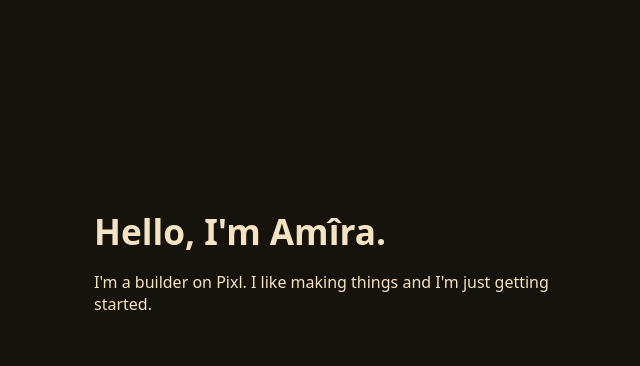
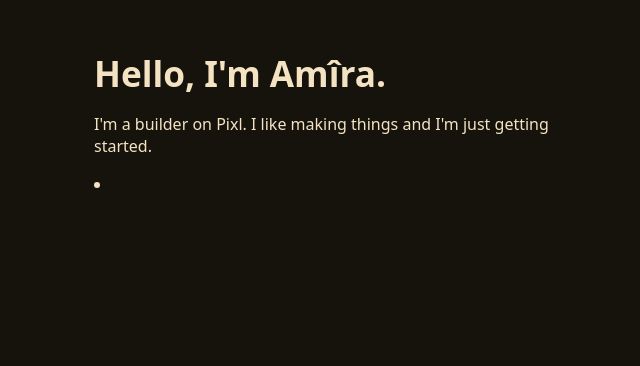
Before and after one commit to AAA-like-the-batterie/builderpage, a plain HTML site: page index.html in a window 1280 px wide. Shown: the part 131-497 px from the top of the page, without its empty margins (290-930 px from the left). Drawn offline with Linux system fonts and the light colour scheme.

Commit message:
Revert "Merge branch 'main' of https://github.com/AAA-like-the-batterie/builderpage"
This reverts commit 41521f1b0eba5a5a2ea9d787abc7ed8dfbb0f2af, reversing
changes made to 7e4436b783be6e9625f6a62e340f22d854901983.

```diff
--- a/index.html
+++ b/index.html
@@ -10,6 +10,6 @@
     <main>
         <h1> Hello, I'm Amîra.</h1>
         <p> I'm a builder on Pixl. I like making things and I'm just getting started.</p>
-
+        <li><a href=</li>
     </main>
  </body>
```
